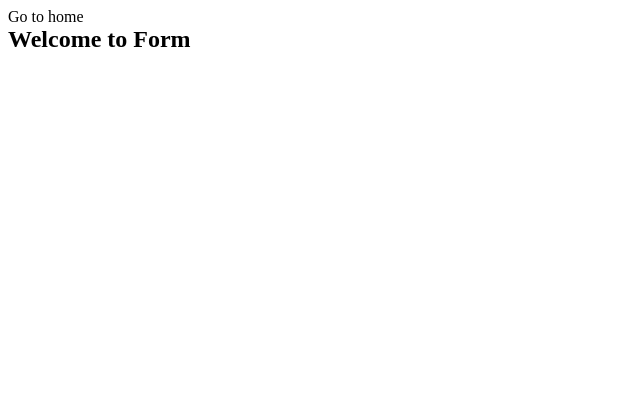
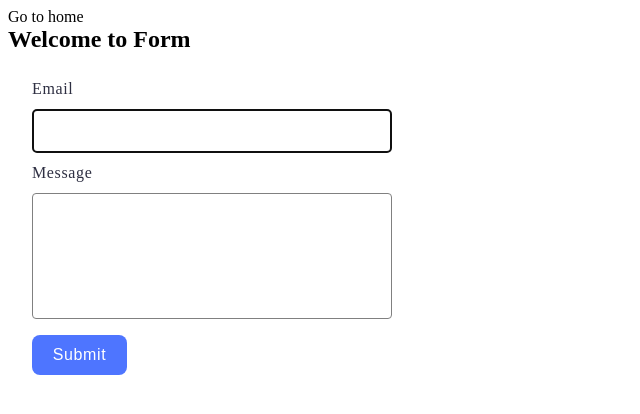
Before and after one commit to NikolaenkoSvetlana/js-hw-09, a website built with Vite: page src/2-form.html in a window 1280 px wide. Shown: the whole page, without its empty margins (0-640 px from the left). Built offline with nearby package versions, Linux system fonts and the light colour scheme.

Commit message:
hw-09-ok

```diff
--- a/src/2-form.html
+++ b/src/2-form.html
@@ -12,6 +12,19 @@
       <a href="./index.html">Go to home</a>
       <h1>Welcome to Form</h1>
     </section>
+    <form class="feedback-form" autocomplete="off">
+      <div class="label">
+      <label>
+        Email
+        <input type="email" name="email" autofocus />
+      </label>
+      <label>
+        Message
+        <textarea name="message" rows="8"></textarea>
+      </label>
+      </div>
+      <button type="submit">Submit</button>
+    </form>
     <script type="module" src="./js/2-form.js"></script>
   </body>
 </html>
--- a/src/css/2-form.css
+++ b/src/css/2-form.css
@@ -0,0 +1,73 @@
+.feedback-form {
+  display: flex;
+  flex-direction: column;
+  border-radius: 8px;
+  padding: 24px;
+  width: 408px;
+  height: 296px;
+  background: #fff;
+  gap: 16px;
+}
+
+.label {
+  display: flex;
+  flex-direction: column;
+  width: 360px;
+  gap: 8px;
+}
+
+label {
+  display: flex;
+  flex-direction: column;
+  font-weight: 400;
+  font-size: 16px;
+  line-height: 1.5;
+  letter-spacing: 0.04em;
+  color: #2e2f42;
+}
+
+.label input,
+.label textarea {
+  border: 1px solid #808080;
+  border-radius: 4px;
+  max-width: 360px;
+  margin-top: 8px;
+  padding-left: 16px;
+  min-height: 40px;
+}
+
+.label textarea {
+  resize: none;
+}
+
+.feedback-form button {
+  border-radius: 8px;
+  padding: 8px 16px;
+  width: 95px;
+  height: 40px;
+  background: #4e75ff;
+  font-weight: 500;
+  font-size: 16px;
+  line-height: 150%;
+  letter-spacing: 0.04em;
+  color: #fff;
+  border: none;
+}
+
+.feedback-form input:hover,
+.feedback-form textarea:hover {
+  border: 1px solid #000;
+}
+
+.feedback-form input:active,
+.feedback-form textarea:active {
+  border: 1px solid #808080;
+  font-weight: 400;
+  font-size: 16px;
+  letter-spacing: 0.04em;
+  color: #2e2f42;
+}
+
+.feedback-form button:hover {
+  background-color: #6c8cff;
+}
--- a/src/js/2-form.js
+++ b/src/js/2-form.js
@@ -1 +1,38 @@
-console.log('Form');
+const STORAGE_KEY = 'feedback-form-state';
+
+const form = document.querySelector('.feedback-form');
+const emailInput = form.querySelector('input[name="email"]');
+const messageInput = form.querySelector('textarea[name="message"]');
+
+// Відстежуємо подію input на формі та зберігаємо значення полів у локальне сховище
+form.addEventListener('input', () => {
+  const formData = {
+    email: emailInput.value.trim(),
+    message: messageInput.value.trim(),
+  };
+  localStorage.setItem(STORAGE_KEY, JSON.stringify(formData));
+});
+
+// Перевіряємо наявність збережених даних у локальному сховищі
+const savedFormData = localStorage.getItem(STORAGE_KEY);
+if (savedFormData) {
+  const { email, message } = JSON.parse(savedFormData);
+  emailInput.value = email;
+  messageInput.value = message;
+}
+
+// Очищаємо локальне сховище та поля форми при сабміті форми
+form.addEventListener('submit', event => {
+  event.preventDefault();
+  const formData = {
+    email: emailInput.value.trim(),
+    message: messageInput.value.trim(),
+  };
+  if (formData.email && formData.message) {
+    console.log(formData);
+    form.reset();
+    localStorage.removeItem(STORAGE_KEY);
+  } else {
+    console.log('Please fill in all fields.');
+  }
+});
```
